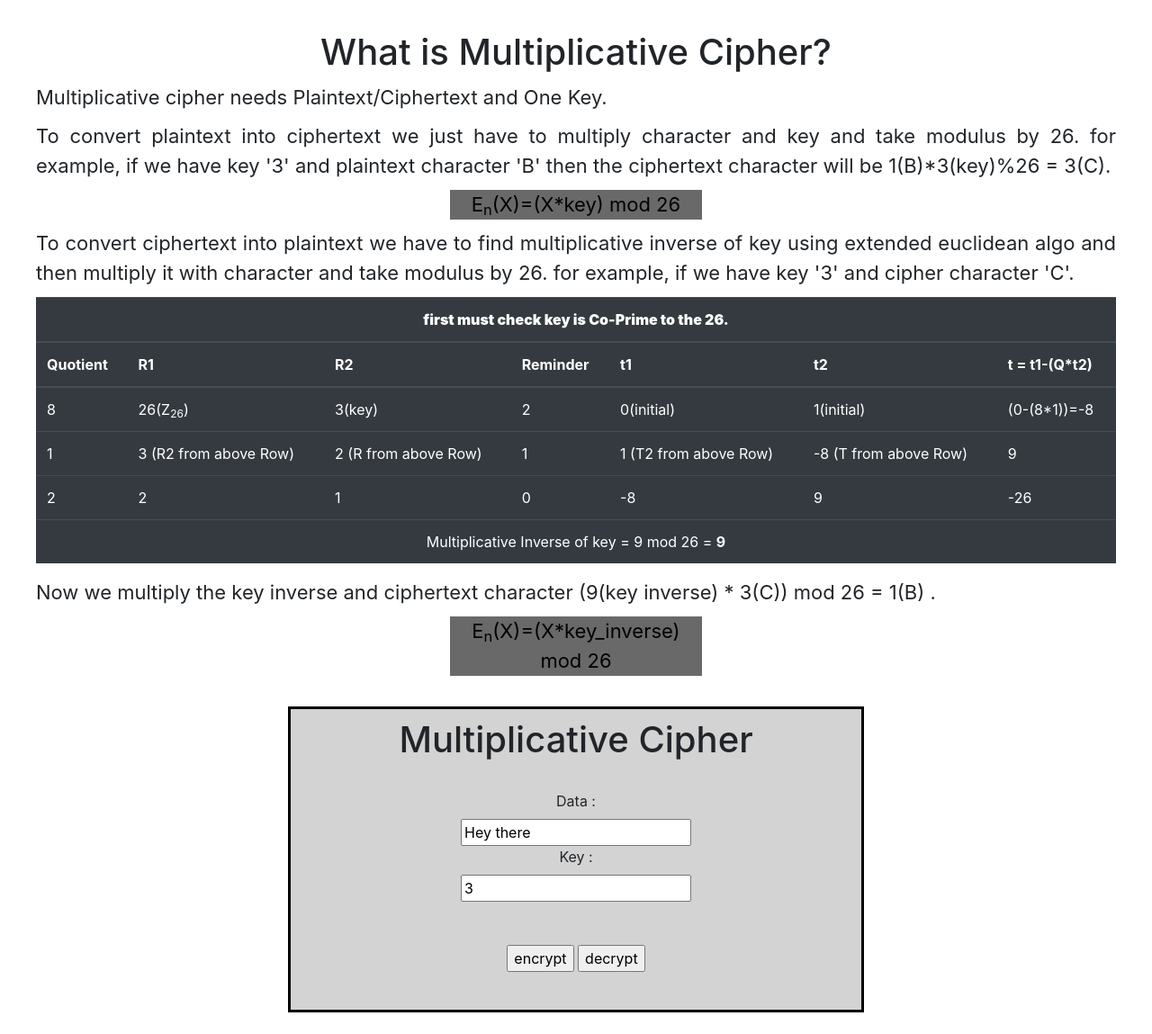
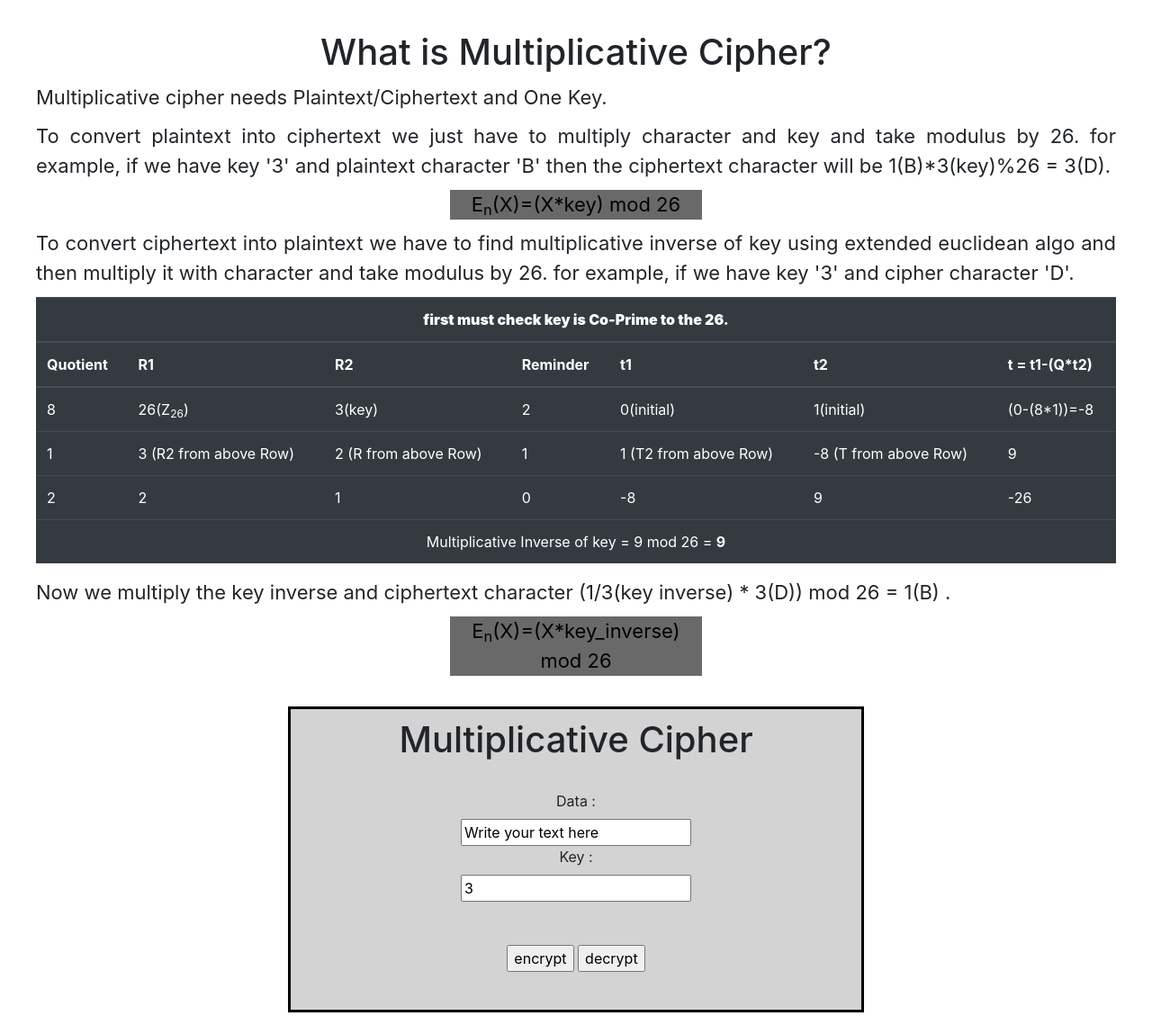
Before and after one commit to RishabhBhatt19247/Symmetric-key-cryptography, a Django app: template templates/Multiplicative.html in a window 1280 px wide. Shown: the part 56-1205 px from the top of the page at 90% size. Run offline with Django 3.2, Linux system fonts and the light colour scheme; the template is opened without the code that fills it, so the values that code supplies are empty; some libraries are stand-ins or nearby versions.

Commit message:
Update Multiplicative.html

```diff
--- a/templates/Multiplicative.html
+++ b/templates/Multiplicative.html
@@ -101,7 +101,7 @@
         To convert plaintext into ciphertext we just have to multiply character
         and key and take modulus by 26. for example, if we have key '3' and
         plaintext character 'B' then the ciphertext character will be
-        1(B)*3(key)%26 = 3(C).
+        1(B)*3(key)%26 = 3(D).
       </p>
       <p
         class="text-center text"
@@ -118,7 +118,7 @@
         To convert ciphertext into plaintext we have to find multiplicative
         inverse of key using extended euclidean algo and then multiply it with
         character and take modulus by 26. for example, if we have key '3' and
-        cipher character 'C'.
+        cipher character 'D'.
       </p>
       <div style="margin: 10px 40px 10px 40px">
         <table class="table table-dark">
@@ -175,8 +175,8 @@
         </table>
       </div>
       <p class="text">
-        Now we multiply the key inverse and ciphertext character (9(key inverse)
-        * 3(C)) mod 26 = 1(B) .
+        Now we multiply the key inverse and ciphertext character (1/3(key
+        inverse) * 3(D)) mod 26 = 1(B) .
       </p>
       <p
         class="text-center text"
@@ -203,7 +203,12 @@
         {% csrf_token %}
         <div class="div">
           <label for="Data">Data :</label><br />
-          <input type="text" id="Data" name="Data" value="Hey there" /><br />
+          <input
+            type="text"
+            id="Data"
+            name="Data"
+            value="Write your text here"
+          /><br />
           <label for="Key">Key :</label><br />
           <input type="text" id="Key" name="Key" value="3" />
         </div>
```
